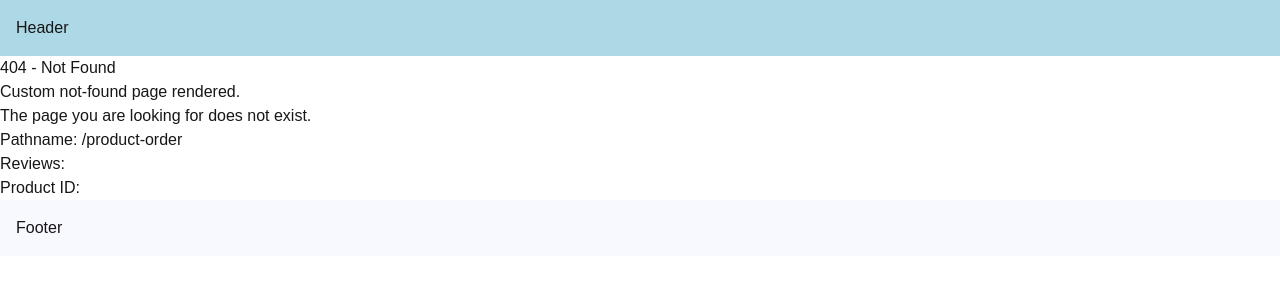
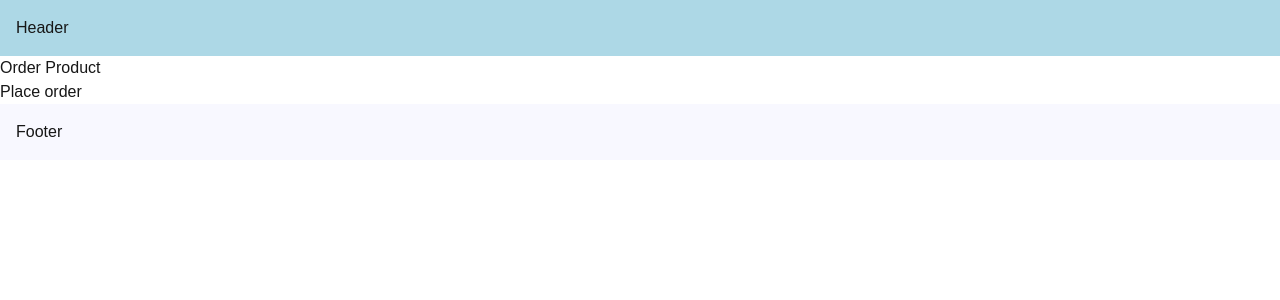
Before and after one commit to AKLIGO/Bases_Next_Js, a Next.js app: page /product-order in a window 1280 px wide. Before the commit this address had no page. Shown: the top 300 px of the page. Built offline with nearby package versions, Linux system fonts and the light colour scheme.

Commit message:
Programmation par Navigation

```diff
--- /dev/null
+++ b/app/product-order/page.tsx
@@ -0,0 +1,20 @@
+
+"use client";
+
+import {useRouter} from "next/navigation";
+
+
+export default function OrderProduct(){
+
+    const router=useRouter();
+
+    const handleClick = () => {
+        console.log("Placing your Order");
+        router.push("/");
+    };
+    return <><h1>
+        Order Product
+    </h1>
+        <button onClick={handleClick}>Place order</button>
+    </>
+}
```
